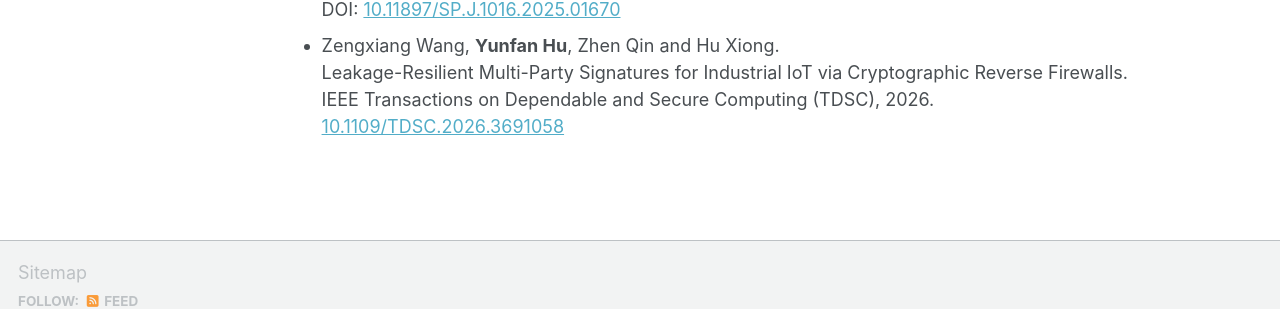
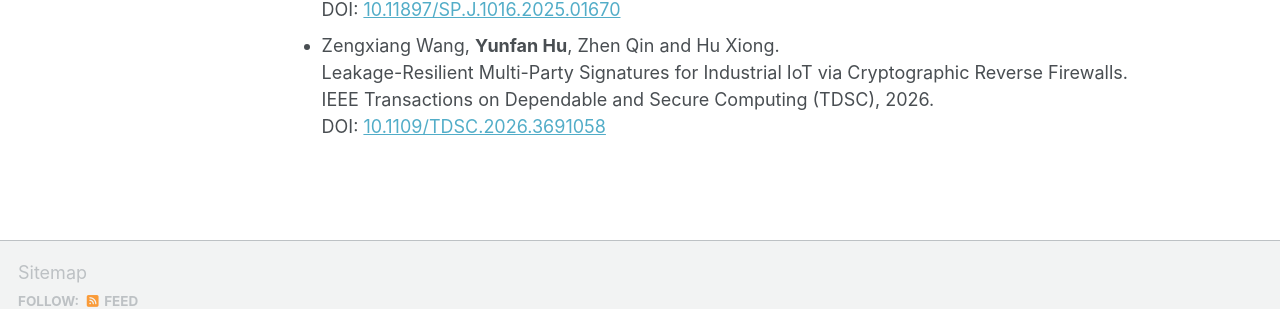
Before and after one commit to HYF0514/HYF0514.github.io, a Jekyll site: the page built from _pages/about.md, in a window 1280 px wide and 1199 px high. Shown: the part 821-1130 px from the top of the window. Built offline with Jekyll 4.4.1, drawn with Linux system fonts in a browser that asks for light colours; some web fonts are replaced; a script bundle is joined from its source files by our own code; library files that are not in the unit come from our copies.

Commit message:
Update about.md

```diff
--- a/_pages/about.md
+++ b/_pages/about.md
@@ -19,4 +19,4 @@
 * **Yunfan Hu**, Zengxiang Wang, Ye Xia, Hu Xiong, Liming Fang, Changgen Peng, Abubaker Wahaballa, Zhen Qin, and Zhiguang Qin. <br>Blockchain-Oriented Certificateless Threshold Signature with Identifiable Abort for Federated Learning in Digital Twin-Assisted IoV. <br>IEEE Transactions on Intelligent Transportation Systems (T-ITS), 27(5): 6191-6206, 2026. <br>DOI: [10.1109/TITS.2025.3579613](https://doi.org/10.1109/TITS.2025.3579613)
 * **Yunfan Hu**, Zhisheng Liu, Zeping Ma, Liming Fang, Zhe Liu, Changgen Peng, Abubaker Wahaballa, Shahid Mumtaz and Hu Xiong. <br>Ensuring Data Integrity for Consumer-Centric Digital Twins in Healthcare 5.0 via a Blockchain-Oriented Signature. <br>IEEE Transactions on Consumer Electronics (TCE), 2026. <br>DOI: [10.1109/TCE.2026.3668235](https://doi.org/10.1109/TCE.2026.3668235)
 * **Yunfan Hu**, Hu Xiong, Liming Fang, Changgen Peng, Zhen Qin, Zhiguang Qin. <br>A Survey of Distributed Cryptography Suitable for Blockchain. <br>Chinese Journal of Computers, 48(7): 1670-1695, 2025. (in Chinese) <br>DOI: [10.11897/SP.J.1016.2025.01670](http://cjc.ict.ac.cn/qwjs/view.asp?id=6090)
-* Zengxiang Wang, **Yunfan Hu**, Zhen Qin and Hu Xiong. <br>Leakage-Resilient Multi-Party Signatures for Industrial IoT via Cryptographic Reverse Firewalls. <br>IEEE Transactions on Dependable and Secure Computing (TDSC), 2026. <br>[10.1109/TDSC.2026.3691058](https://doi.org/10.1109/TDSC.2026.3691058)
+* Zengxiang Wang, **Yunfan Hu**, Zhen Qin and Hu Xiong. <br>Leakage-Resilient Multi-Party Signatures for Industrial IoT via Cryptographic Reverse Firewalls. <br>IEEE Transactions on Dependable and Secure Computing (TDSC), 2026. <br>DOI: [10.1109/TDSC.2026.3691058](https://doi.org/10.1109/TDSC.2026.3691058)
```
